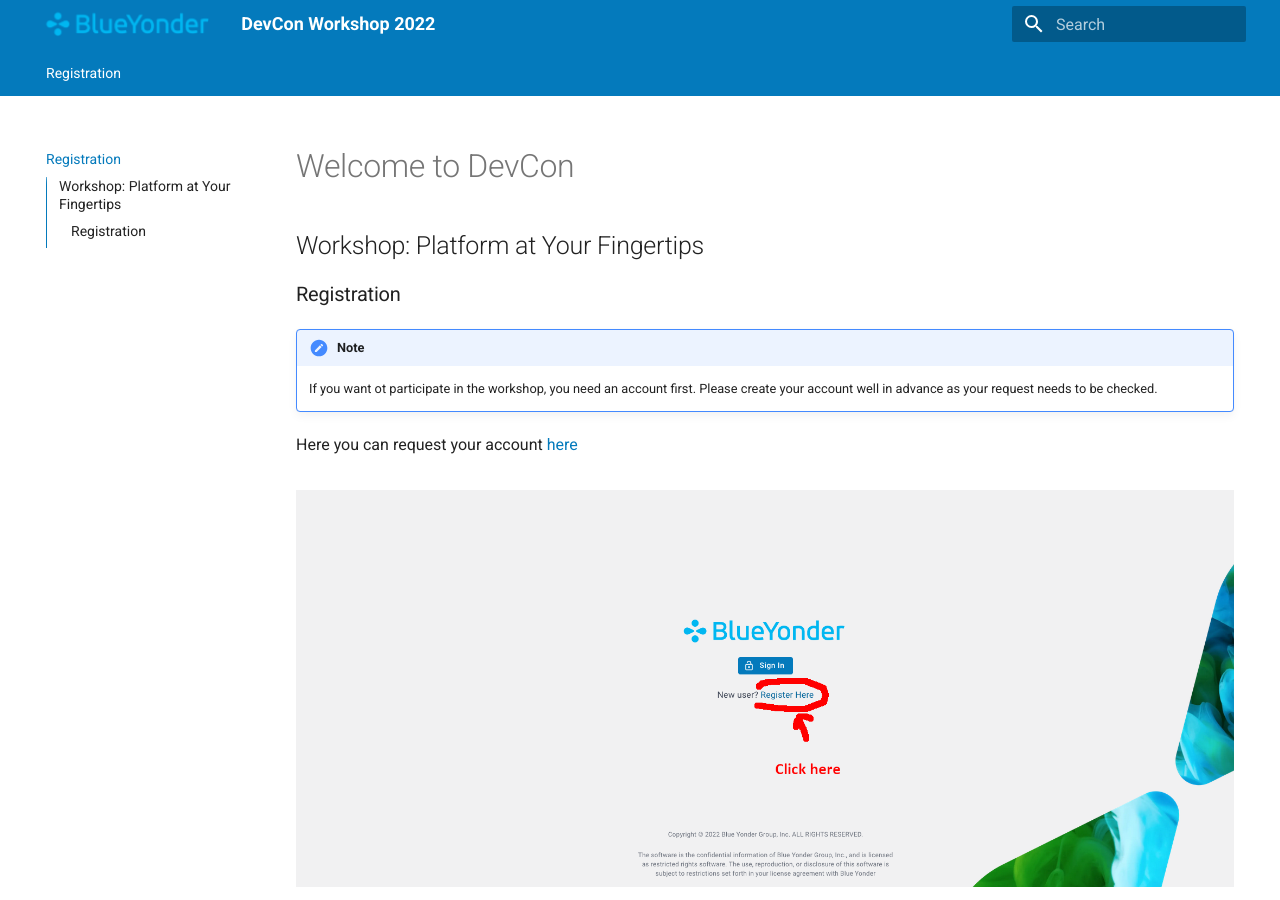
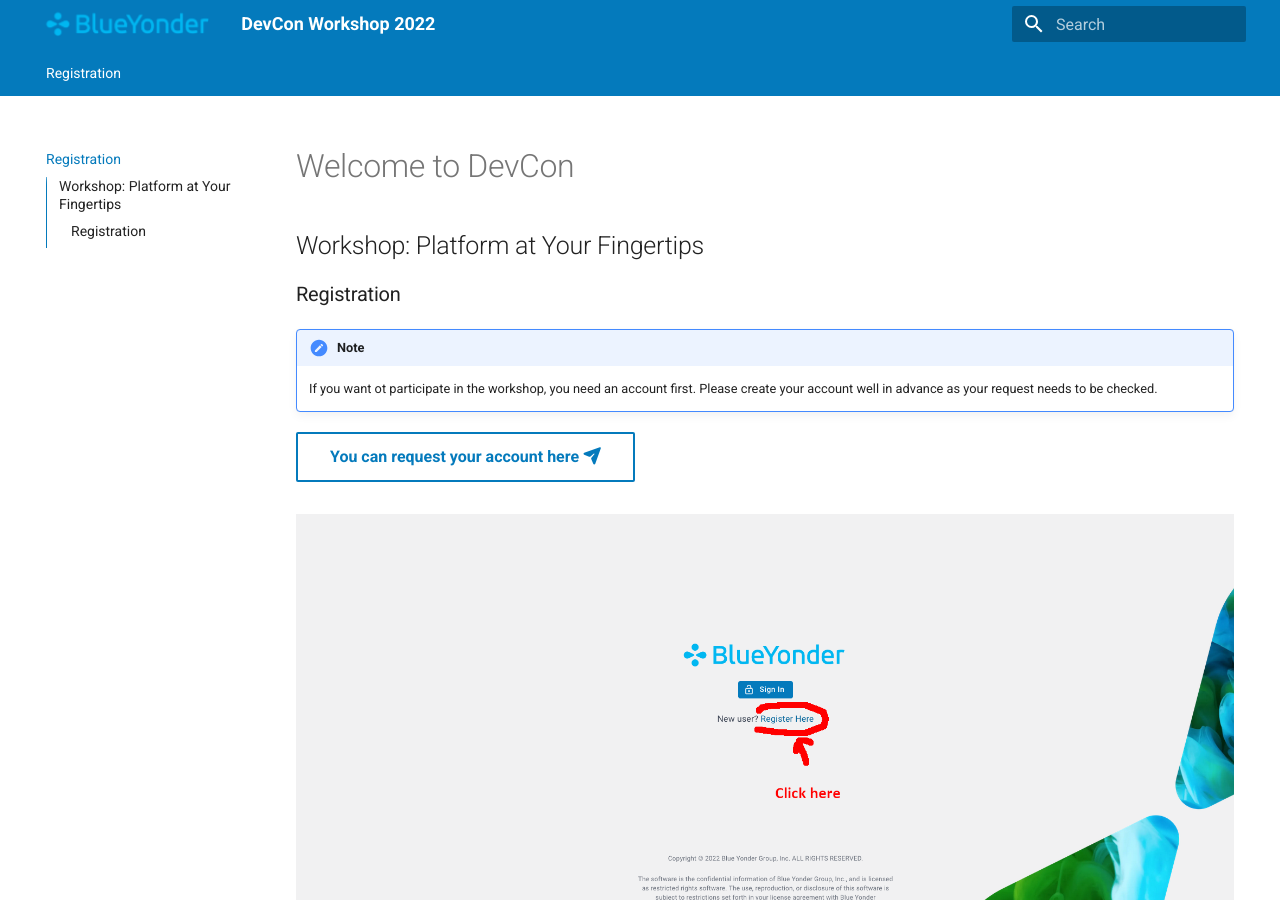
Before and after one commit to sebastian-neubauer-by/sebastian-neubauer-by.github.io, an MkDocs documentation site: the page built from docs/index.md, in a window 1280 px wide and 900 px high. Built offline with MkDocs 1.6.1 and Material for MkDocs 9.7.7, drawn with Linux system fonts in a browser that asks for light colours.

Commit message:
Add registration button

```diff
--- a/docs/index.md
+++ b/docs/index.md
@@ -8,7 +8,7 @@
     If you want ot participate in the workshop, you need an account first.
     Please create your account well in advance as your request needs to be checked.
 
-Here you can request your account [here](https://bylumuiportalplpna.azureedge.net/?access_domain=7dbea5bb-28b5-4059-bf2a-5b5bf6dae107)
+[You can request your account here :fontawesome-solid-paper-plane:](https://bylumuiportalplpna.azureedge.net/?access_domain=7dbea5bb-28b5-4059-bf2a-5b5bf6dae107){ .md-button }
 
 <figure markdown>
   ![Image title](images/devportal_register_accoun_markedt.png){: align=left }
--- a/mkdocs.yml
+++ b/mkdocs.yml
@@ -24,3 +24,6 @@
   - pymdownx.superfences
   - md_in_html
   - tables
+  - pymdownx.emoji:
+      emoji_index: !!python/name:materialx.emoji.twemoji
+      emoji_generator: !!python/name:materialx.emoji.to_svg
```
